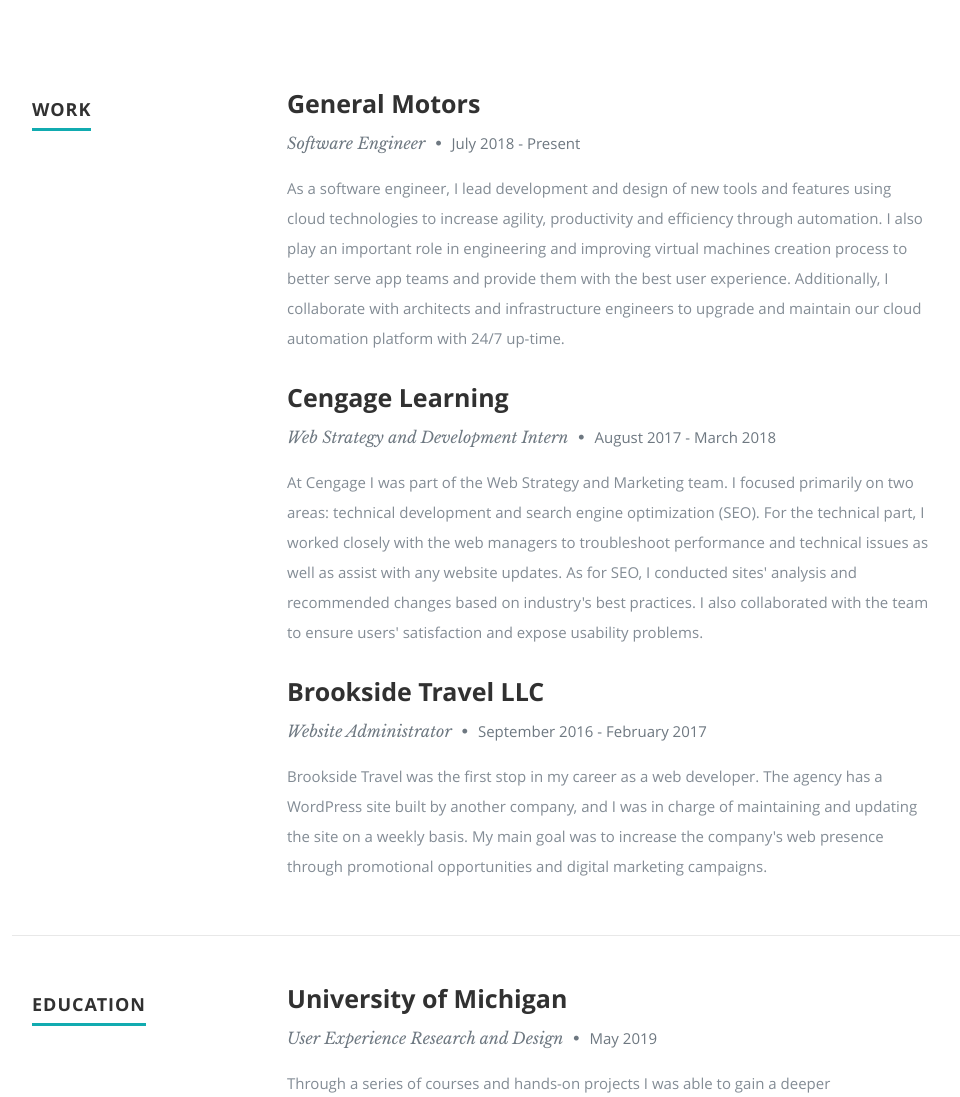
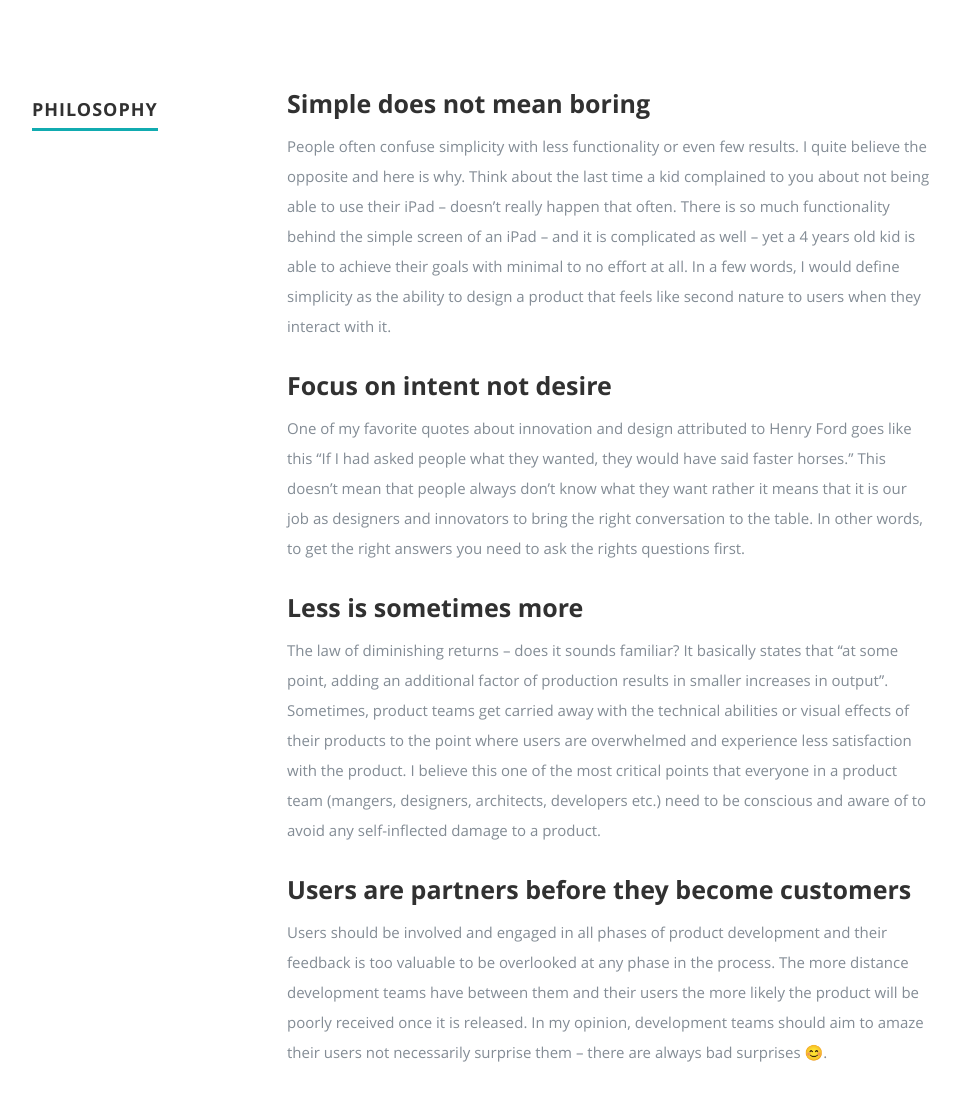
Before and after one commit to alimsaleh/alimsaleh.github.io, a plain HTML site: page index.html in a window 1280 px wide. Shown: the part 1700-2797 px from the top of the page, without its empty margins (118-1078 px from the left). Drawn offline with nearby package versions, Linux system fonts and the light colour scheme.

Commit message:
Added Philosophy

```diff
--- a/index.html
+++ b/index.html
@@ -1,13 +1,16 @@
 <!DOCTYPE html>
 <!--[if lt IE 8 ]><html class="no-js ie ie7" lang="en"> <![endif]-->
 <!--[if IE 8 ]><html class="no-js ie ie8" lang="en"> <![endif]-->
-<!--[if (gte IE 8)|!(IE)]><!--><html class="no-js" lang="en"> <!--<![endif]-->
+<!--[if (gte IE 8)|!(IE)]><!-->
+<html class="no-js" lang="en">
+<!--<![endif]-->
+
 <head>
     <!-- Global site tag (gtag.js) - Google Analytics -->
     <script async src="https://www.googletagmanager.com/gtag/js?id=UA-156090288-1"></script>
     <script>
         window.dataLayer = window.dataLayer || [];
-	  function gtag(){dataLayer.push(arguments);}
+        function gtag() { dataLayer.push(arguments); }
         gtag('js', new Date());
 
         gtag('config', 'UA-156090288-1');
@@ -36,7 +39,7 @@
 
     <!-- Favicons
 	================================================== -->
-	<link rel="shortcut icon" href="logo.png" >
+    <link rel="shortcut icon" href="logo.png">
 
 </head>
 
@@ -55,7 +58,7 @@
                 <li class="current"><a class="smoothscroll" href="#home">Home</a></li>
                 <li><a class="smoothscroll" href="#about">About</a></li>
                 <li><a class="smoothscroll" href="#portfolio">Projects</a></li>
-            <li><a class="smoothscroll" href="#resume">Experience&amp;Education</a></li>
+                <li><a class="smoothscroll" href="#resume">Philosophy</a></li>
                 <!-- <li><a class="smoothscroll" href="#testimonials">Testimonials</a></li> -->
                 <li><a class="smoothscroll" href="#contact">Contact</a></li>
             </ul> <!-- end #nav -->
@@ -66,10 +69,12 @@
             <div class="banner-text">
                 <h1 class="responsive-headline">Hi, I'm Ali.</h1>
                 <h3><span>Software Engineer</span> and <span>UX/UI designer</span>.<br>
-              Thanks for stopping by! <a class="smoothscroll" href="#about">Start scrolling</a> to learn more <a class="smoothscroll" href="#about">about me</a>.</h3>
+                    Thanks for stopping by! <a class="smoothscroll" href="#about">Start scrolling</a> to learn more <a
+                        class="smoothscroll" href="#about">about me</a>.</h3>
                 <hr />
                 <ul class="social">
-               <li><a href="https://www.linkedin.com/in/alimsaleh/" target="_blank"><i class="fa fa-linkedin"></i></a></li>
+                    <li><a href="https://www.linkedin.com/in/alimsaleh/" target="_blank"><i
+                                class="fa fa-linkedin"></i></a></li>
                     <li><a href="https://github.com/alimsaleh" target="_blank"><i class="fa fa-github"></i></a></li>
                 </ul>
             </div>
@@ -90,7 +95,7 @@
 
             <div class="three columns">
 
-            <img class="profile-pic"  src="images/aliprofilepic.jpg" alt="" />
+                <img class="profile-pic" src="images/aliprofilepic.jpg" alt="" />
 
             </div>
 
@@ -98,7 +103,8 @@
 
                 <h2>About Me</h2>
 
-            <p>I am a creative software engineer and a UX/UI design enthusiast. I enjoy challenges and my mission is to always architect and engineer solutions that provide users with the best experiences.
+                <p>I am a creative software engineer and a UX/UI design enthusiast. I enjoy challenges and my mission is
+                    to always architect and engineer solutions that provide users with the best experiences.
                 </p>
 
                 <div class="row">
@@ -113,9 +119,10 @@
 
                     </div>
 
-<!--                <div class="columns download">
+                    <!-- <div class="columns download">
                         <p>
-                     <a href="AliSalehResume.pdf" class="button" target="_blank"><i class="fa fa-download"></i>Download Resume</a>
+                            <a href="AliSalehResume.pdf" class="button" target="_blank"><i
+                                    class="fa fa-download"></i>Download Resume</a>
                         </p>
                     </div> -->
 
@@ -224,9 +231,11 @@
                 <div class="description-box">
                     <h4>Cultural Mind</h4>
                     <p>Cultural mind is a site that was created to spread knowledge about cultures around the world.
-            Every country has unrevealed secrets, and untold stories, and the site was built with this in mind.
+                        Every country has unrevealed secrets, and untold stories, and the site was built with this in
+                        mind.
                         We wanted to help tell these stories.
-            Users can learn about various cultural aspects of a country, and can even contribute themselves.</p>
+                        Users can learn about various cultural aspects of a country, and can even contribute themselves.
+                    </p>
                     <!-- <span class="categories"><i class="fa fa-tag"></i>Branding, Webdesign</span> -->
                 </div>
 
@@ -278,7 +287,8 @@
 
                 <div class="description-box">
                     <h4>Giftify</h4>
-			      <p>A prototype for a mobile app platform allowing people to give away gifts randomly to others and not restrict gifts to monetary ones only (won Best Design Award)</p>
+                    <p>A prototype for a mobile app platform allowing people to give away gifts randomly to others and
+                        not restrict gifts to monetary ones only (won Best Design Award)</p>
                     <!-- <span class="categories"><i class="fa fa-tag"></i>Photography</span> -->
                 </div>
 
@@ -301,7 +311,7 @@
         <div class="row work">
 
             <div class="three columns header-col">
-            <h1><span>Work</span></h1>
+                <h1><span>Philosophy</span></h1>
             </div>
 
             <div class="nine columns main-col">
@@ -310,13 +320,19 @@
 
                     <div class="twelve columns">
 
-                  <h3>General Motors</h3>
-                  <p class="info">Software Engineer <span>&bull;</span> <em class="date">July 2018 - Present</em></p>
+                        <h3>Simple does not mean boring</h3>
+                        <!-- <p class="info">Software Engineer <span>&bull;</span> <em class="date">July 2018 - Present</em>
+                        </p> -->
 
                         <p>
-                  As a software engineer, I lead development and design of new tools and features using cloud technologies to increase agility, productivity and efficiency through automation.
-			I also play an important role in engineering and improving virtual machines creation process to better serve app teams and provide them with the best user experience.
-			Additionally, I collaborate with architects and infrastructure engineers to upgrade and maintain our cloud automation platform with 24/7 up-time.
+                            People often confuse simplicity with less functionality or even few results. I quite believe
+                            the opposite and here is why.
+                            Think about the last time a kid complained to you about not being able to use their iPad –
+                            doesn’t really happen that often. There is so much functionality behind the simple screen of
+                            an iPad – and it is complicated as well – yet a 4 years old kid is able to achieve their
+                            goals with minimal to no effort at all. In a few words, I would define simplicity as the
+                            ability to design a product that feels like second nature to users when they interact with
+                            it.
                         </p>
 
                     </div>
@@ -327,16 +343,16 @@
 
                     <div class="twelve columns">
 
-                  <h3>Cengage Learning</h3>
-                  <p class="info">Web Strategy and Development Intern <span>&bull;</span> <em class="date">August 2017 - March 2018</em></p>
+                        <h3>Focus on intent not desire</h3>
+                        <!-- <p class="info">Web Strategy and Development Intern <span>&bull;</span> <em class="date">August
+                                2017 - March 2018</em></p> -->
 
                         <p>
-                  At Cengage I was part of the Web Strategy and Marketing team.
-                  I focused primarily on two areas: technical development and search engine optimization (SEO).
-                  For the technical part, I worked closely with the web managers to troubleshoot performance
-                  and technical issues as well as assist with any website updates. As for SEO, I conducted
-                  sites' analysis and recommended changes based on industry's best practices.
-                  I also collaborated with the team to ensure users' satisfaction and expose usability problems.
+                            One of my favorite quotes about innovation and design attributed to Henry Ford goes
+                            like this “If I had asked people what they wanted, they would have said faster horses.” This
+                            doesn’t mean that people always don’t know what they want rather it means that it is our job
+                            as designers and innovators to bring the right conversation to the table. In other words, to
+                            get the right answers you need to ask the rights questions first.
                         </p>
 
                     </div>
@@ -347,14 +363,61 @@
 
                     <div class="twelve columns">
 
-                  <h3>Brookside Travel LLC</h3>
-                  <p class="info">Website Administrator <span>&bull;</span> <em class="date">September 2016 - February 2017</em></p>
+                        <h3>Less is sometimes more</h3>
+                        <!-- <p class="info">Website Administrator <span>&bull;</span> <em class="date">September 2016 -
+                                February 2017</em></p> -->
 
                         <p>
-                  Brookside Travel was the first stop in my career as a web developer.
-                  The agency has a WordPress site built by another company, and I was in charge of maintaining
-                  and updating the site on a weekly basis. My main goal was to increase
-                  the company's web presence through promotional opportunities and digital marketing campaigns.
+                            The law of diminishing returns – does it sounds familiar? It basically states that
+                            “at some point, adding an additional factor of production results in smaller increases in
+                            output”. Sometimes, product teams get carried away with the technical abilities or visual
+                            effects of their products to the point where users are overwhelmed and experience less
+                            satisfaction with the product. I believe this one of the most critical points that everyone
+                            in a product team (mangers, designers, architects, developers etc.) need to be conscious and
+                            aware of to avoid any self-inflected damage to a product.
+                        </p>
+
+                    </div>
+
+                </div> <!-- item end -->
+
+                <div class="row item">
+
+                    <div class="twelve columns">
+
+                        <h3>Users are partners before they become customers</h3>
+                        <!-- <p class="info">Website Administrator <span>&bull;</span> <em class="date">September 2016 -
+                                February 2017</em></p> -->
+
+                        <p>
+                            Users should be involved and engaged in all phases of product development and their feedback
+                            is too valuable to be
+                            overlooked at any phase in the process. The more distance development teams have between
+                            them and their users the more likely the product will be poorly received once it is
+                            released. In my opinion, development teams should aim to amaze their users not necessarily
+                            surprise them – there are always bad surprises 😊.
+                        </p>
+
+                    </div>
+
+                </div> <!-- item end -->
+
+
+                <div class="row item">
+
+                    <div class="twelve columns">
+
+                        <h3>Take a step back to move forward</h3>
+                        <!-- <p class="info">Website Administrator <span>&bull;</span> <em class="date">September 2016 -
+                                February 2017</em></p> -->
+
+                        <p>
+                            Never lose sight of the big picture. I think people sometimes dwell on attractive new ideas
+                            or tiny details which may or
+                            may not be relevant to the original goals they set to achieve. Yes, teams need to be agile
+                            and flexible but that doesn’t mean the price should be to lose perspective and forget about
+                            the broader objective. Having checkpoints and mission reminders along the way will always
+                            keep the teams focused, more productive, and energized throughout the development journey.
                         </p>
 
                     </div>
@@ -379,11 +442,14 @@
                     <div class="twelve columns">
 
                         <h3>University of Michigan</h3>
-                  <p class="info">User Experience Research and Design <span>&bull;</span> <em class="date">May 2019</em></p>
+                        <p class="info">User Experience Research and Design <span>&bull;</span> <em class="date">May
+                                2019</em></p>
 
                         <p>
-                     Through a series of courses and hands-on projects I was able to gain a deeper understanding of UX research and design practices.
-                     I also learned how to incorporate a user-centered focus into the design process in order to build effective and interactive systems.
+                            Through a series of courses and hands-on projects I was able to gain a deeper understanding
+                            of UX research and design practices.
+                            I also learned how to incorporate a user-centered focus into the design process in order to
+                            build effective and interactive systems.
                         </p>
 
                     </div>
@@ -395,15 +461,19 @@
                     <div class="twelve columns">
 
                         <h3>University of Michigan</h3>
-                  <p class="info">Bachelor of Science in Computer Science <span>&bull;</span> <em class="date">April 2018</em></p>
+                        <p class="info">Bachelor of Science in Computer Science <span>&bull;</span> <em
+                                class="date">April 2018</em></p>
 
                         <p>
                             My journey at UM started as an Electrical Engineer, but it wasn't my cup of tea.
                             After I took <i>Programming and Introductory Data Structures</i> I realized that
                             I enjoy programming which led me to switch to <i>Software Engineering</i>.
-                  I was introduced to the <i>web world</i> later the same year and became a <i>full-stack web developer</i>.
-                  As I started working on school, personal, and company projects I began to believe that there is no point of the web
-                  if users don't enjoy surfing it - Aha! And that's why I am decided to pursue a career in <i>UX/UI and Software Development</i>.
+                            I was introduced to the <i>web world</i> later the same year and became a <i>full-stack web
+                                developer</i>.
+                            As I started working on school, personal, and company projects I began to believe that there
+                            is no point of the web
+                            if users don't enjoy surfing it - Aha! And that's why I am decided to pursue a career in
+                            <i>UX/UI and Software Development</i>.
                         </p>
 
                     </div>
@@ -418,9 +488,12 @@
                         <p class="info">Study Abroad <span>&bull;</span> <em class="date">Winter 2015</em></p>
 
                         <p>
-                    I was fortunate to travel the world in 127 days visiting 4 continents, 13 countries, and 38 cities.
-                    My travel experiences expanded my global awareness and enriched my cultural knowledge of the world.
-                    Onboard the <i>MV Explorer</i> I organized activities and led seminars to broaden the ship community's cultural perspectives.
+                            I was fortunate to travel the world in 127 days visiting 4 continents, 13 countries, and 38
+                            cities.
+                            My travel experiences expanded my global awareness and enriched my cultural knowledge of the
+                            world.
+                            Onboard the <i>MV Explorer</i> I organized activities and led seminars to broaden the ship
+                            community's cultural perspectives.
                         </p>
 
                     </div>
@@ -446,7 +519,8 @@
                 <div class="bars">
 
                     <ul class="skills">
-		  <li><span class="bar-expand uxdesign"></span><em>Adobe XD, Illustrator, Photoshop &amp; Sketch</em></li>
+                        <li><span class="bar-expand uxdesign"></span><em>Adobe XD, Illustrator, Photoshop &amp;
+                                Sketch</em></li>
                         <li><span class="bar-expand htmlCssBootstrap"></span><em>HTML, CSS &amp; Bootstrap</em></li>
                         <li><span class="bar-expand javascriptjquery"></span><em>JavaScript&amp;jQuery</em></li>
                         <li><span class="bar-expand angularjs"></span><em>AngularJS</em></li>
@@ -510,7 +584,8 @@
 
             </div>
 
-         <div id="go-top"><a class="smoothscroll" title="Back to Top" href="#home"><i class="icon-up-open"></i></a></div>
+            <div id="go-top"><a class="smoothscroll" title="Back to Top" href="#home"><i class="icon-up-open"></i></a>
+            </div>
 
         </div>
 
```
Lines whose indentation alone changed are shown as unchanged.
